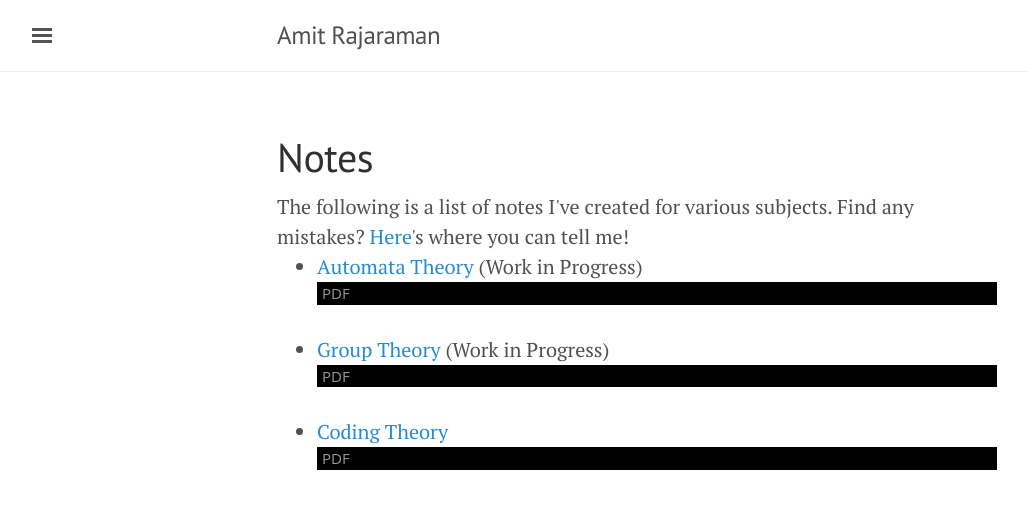
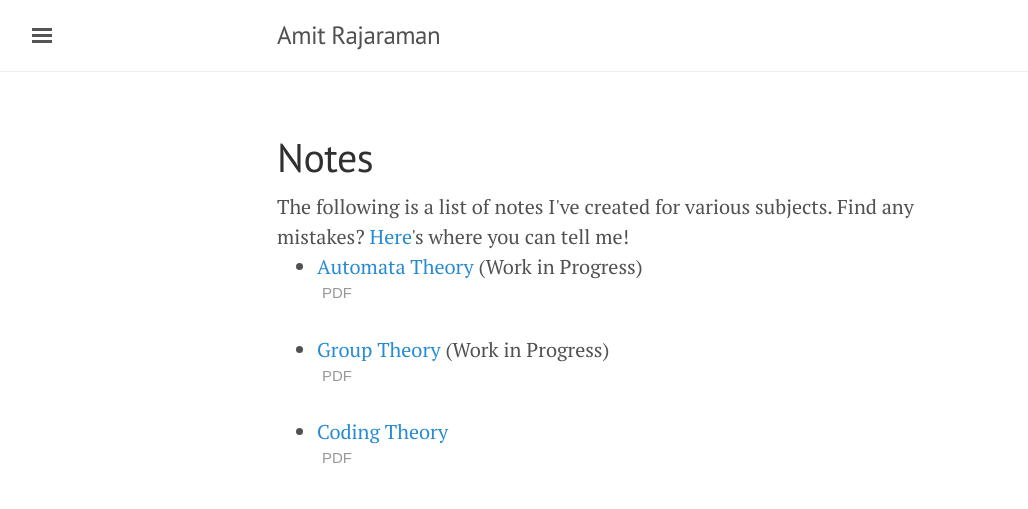
Before and after one commit to amitrajaraman/amitrajaraman.github.io, a Jekyll site: the page built from _notes/index.html, in a window 1280 px wide. Shown: the top 509 px of the page, without its empty margins (3-1031 px from the left). Built offline with Jekyll 4.4.1, drawn with Linux system fonts in a browser that asks for light colours.

Commit message:
Update poole.css

```diff
--- a/public/css/poole.css
+++ b/public/css/poole.css
@@ -432,18 +432,16 @@
 /* --- Tags --- */
 
 .blog-tags {
-  font-family: 'Open Sans', 'Helvetica Neue', Helvetica, Arial, sans-serif;
+  font-family: sans-serif, 'Open Sans', 'Helvetica Neue', Helvetica, Arial;
   color: #999;
   font-size: 15px;
   margin-bottom: 30px;
-  background-color: #000;
 }
 
 .blog-tags a {
   color: #999;
   text-decoration: none;
   padding: 0px 5px;
-  background-color: #000;
 }
 
 .blog-tags a:hover {
```
